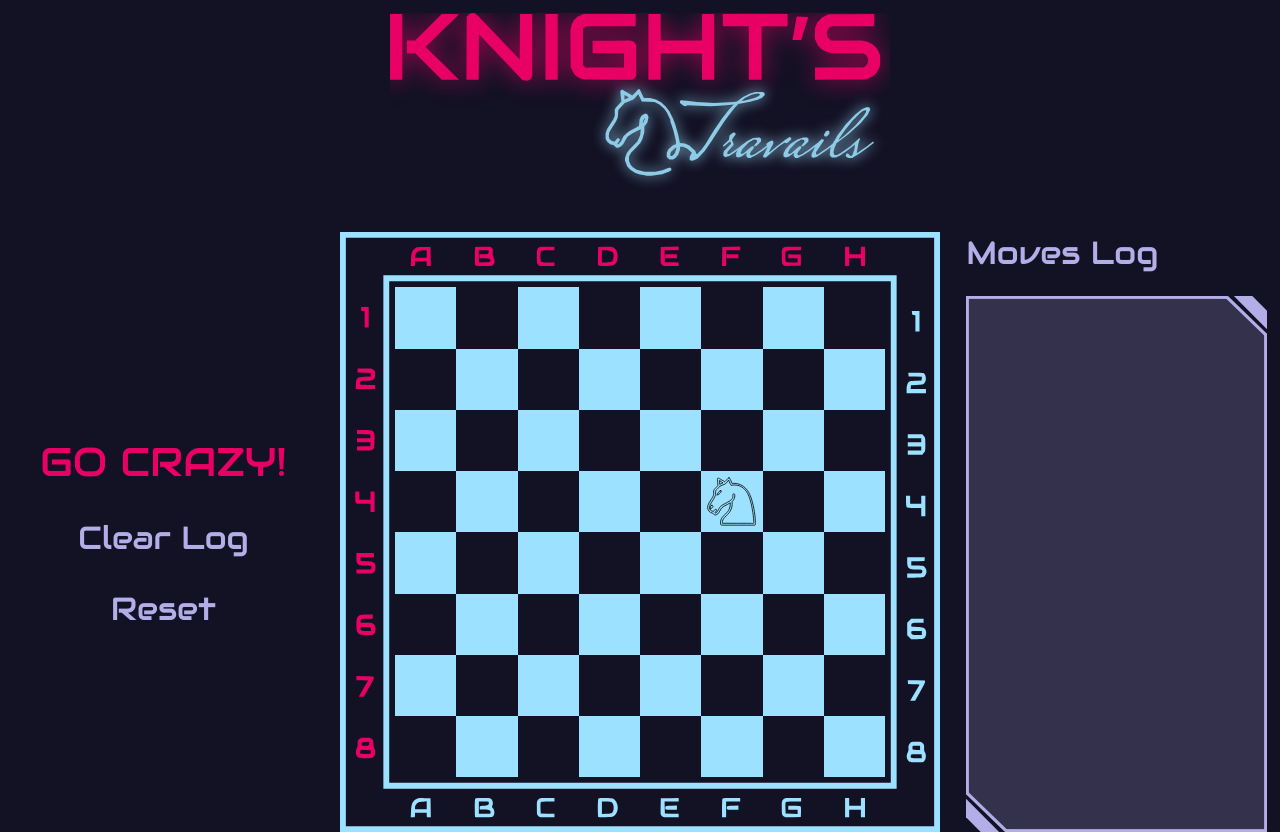
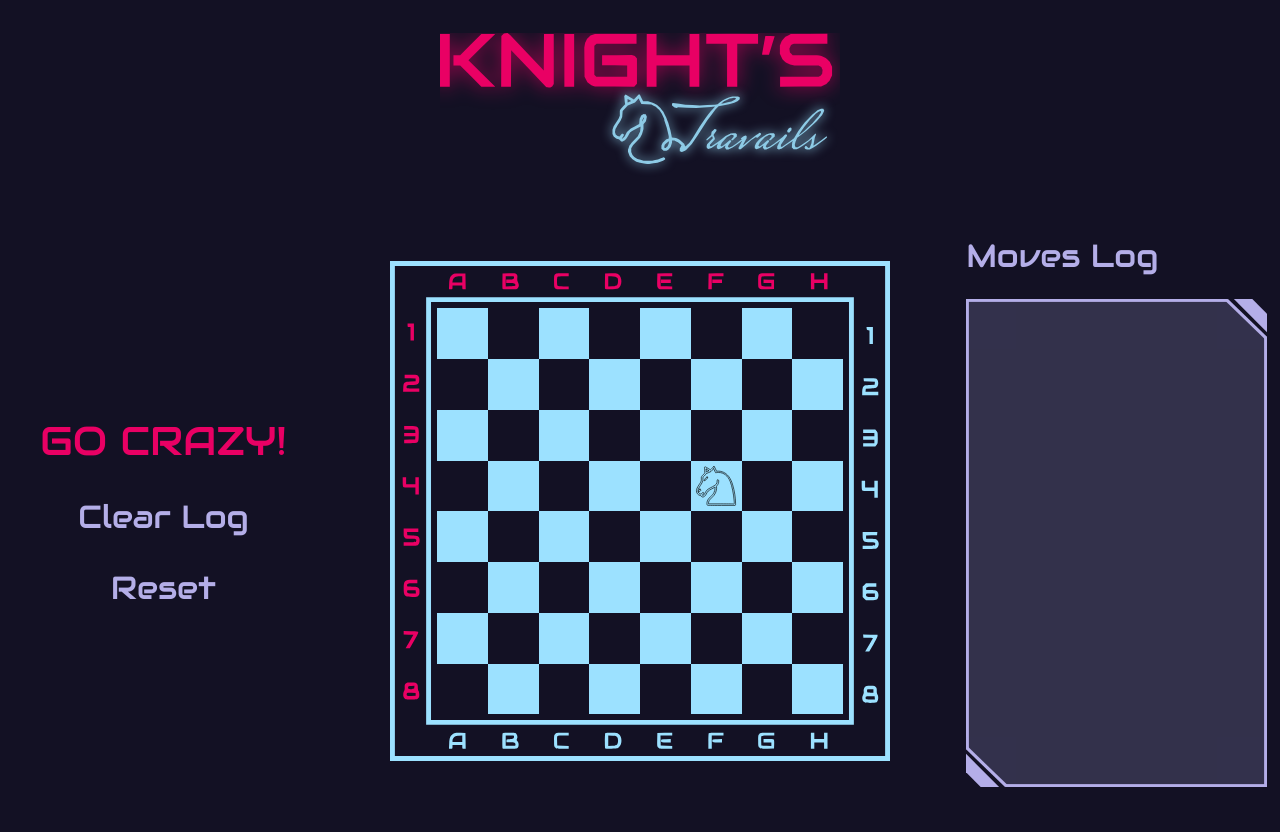
Before and after one commit to Diaa-E/knights-travails, a website built with webpack: page index.html in a window 1280 px wide. After the commit the page ends 800 px from the top, so only its background shows below. Built offline with nearby package versions, Linux system fonts and the light colour scheme.

Commit message:
Reduce board size

```diff
--- a/src/board.css
+++ b/src/board.css
@@ -55,8 +55,8 @@
         grid-area: board;
         background-image: url("../assets/images/board.svg");
         background-size: contain;
-        height: 600px;
-        width: 600px;
-        padding: 55px;
+        height: 500px;
+        width: 500px;
+        padding: 47px;
     }
 }
--- a/src/style.css
+++ b/src/style.css
@@ -39,7 +39,7 @@
 
 .logo{
     grid-area: logo;
-    width: 500px;
+    width: 400px;
 }
 
 .busy, .busy:hover{
```
